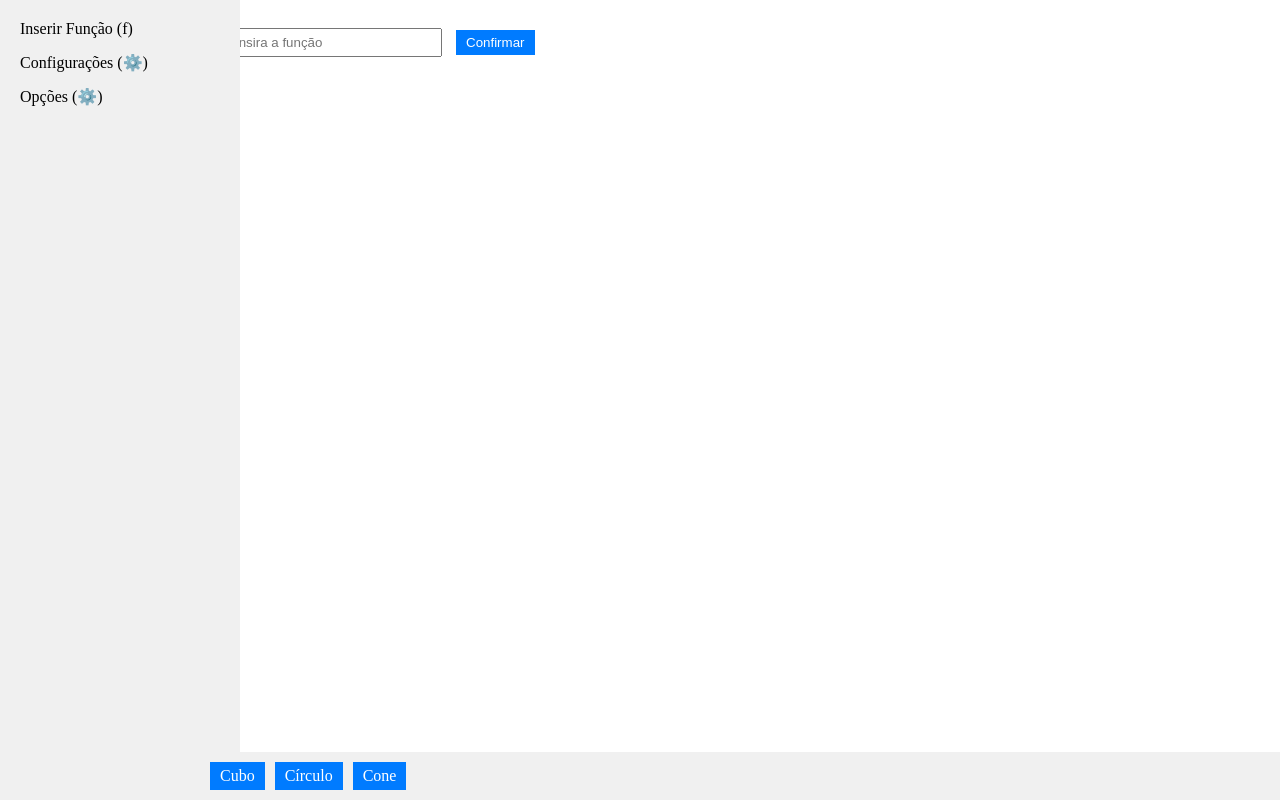
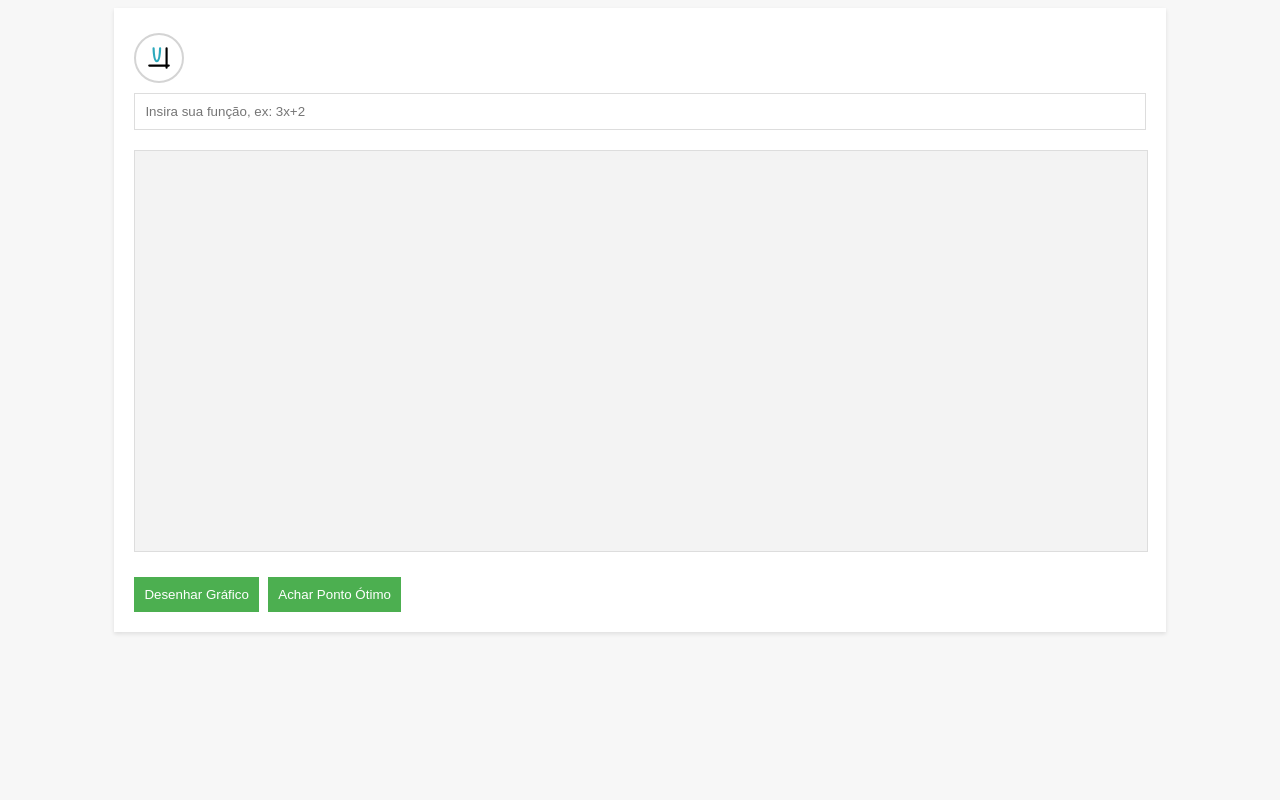
Before and after one commit to Irismaper/ONL, a plain HTML site: page index.html in a window 1280 px wide. Drawn offline with Linux system fonts and the light colour scheme.

Commit message:
adicionando esqueleto

```diff
--- a/index.html
+++ b/index.html
@@ -1,38 +1,55 @@
 <!DOCTYPE html>
+
 <html lang="en">
+
 <head>
+
 <meta charset="UTF-8">
+
 <meta name="viewport" content="width=device-width, initial-scale=1.0">
-    <title>Geogebra-like App</title>
+
+<title>Calculadora de Ponto Ótimo</title>
+
 <link rel="stylesheet" href="styles.css">
+
 </head>
+
 <body>
-    <div class="sidebar">
-        <div class="sidebar-option">Inserir Função (f)</div>
-        <div class="sidebar-option">Configurações (⚙️)</div>
-        <div class="sidebar-option">
-            Opções (⚙️)
-            <ul class="options-dropdown">
-                <li>Otimizar</li>
-                <li>Lacuna</li>
-                <li>Ajuda</li>
-            </ul>
+
+<div id="calculator">
+
+  <div id="presets">
+
+    <!-- Botão com ícone SVG para a função quadrática -->
+
+    <button class="preset-btn" onclick="setFunction('x^2')" title="f(x) = x^2">
+
+      <svg class="icon" viewBox="0 0 24 24">fill="#000000" width="800px" height="800px" viewBox="0 0 24 24" id="parabolic-function-2" data-name="Line Color" xmlns=http://www.w3.org/2000/svg class="icon line-color"><path id="secondary" d="M7,3c.22,6.85,1.22,12,3,12s2.78-5.15,3-12" style="fill: none; stroke: rgb(44, 169, 188); stroke-linecap: round; stroke-linejoin: round; stroke-width: 2;"></path><path id="primary" d="M19,21V3m2,16H3" style="fill: none; stroke: rgb(0, 0, 0); stroke-linecap: round; stroke-linejoin: round; stroke-width: 2;"></path></svg>
+
+    </button>
+
+    <!-- Adicionar mais botões com ícones SVG para outras funções -->
+
+    <!-- ... -->
+
   </div>
+
+  <input type="text" id="function-input" placeholder="Insira sua função, ex: 3x+2">
+
+  <div id="graph-container">
+
+    <canvas id="graph-canvas" width="600" height="400"></canvas>
+
   </div>
-    <div class="main-content">
-        <div class="function-input">
-            <input type="text" placeholder="Insira a função">
-            <button>Confirmar</button>
+
+  <button id="draw-button" onclick="drawGraph()">Desenhar Gráfico</button>
+
+  <button id="optimal-point-button" onclick="findOptimalPoint()">Achar Ponto Ótimo</button>
+
 </div>
-        <div class="graph">
-            <!-- Gráfico será renderizado aqui -->
-        </div>
-    </div>
-    <div class="shapes-bar">
-        <div class="shape">Cubo</div>
-        <div class="shape">Círculo</div>
-        <div class="shape">Cone</div>
-        <!-- Adicione mais formas aqui -->
-    </div>
+
+<script src="script.js"></script>
+
 </body>
+
 </html>
--- a/styles.css
+++ b/styles.css
@@ -1,68 +1,141 @@
-/* Estilos para a barra lateral */
-.sidebar {
-    position: fixed;
-    top: 0;
-    left: 0;
-    width: 200px;
-    height: 100%;
-    background-color: #f0f0f0;
-    padding: 20px;
+body {
+
+    font-family: Arial, sans-serif;
+
+    background-color: #f7f7f7;
+
   }
 
-.sidebar-option {
-    cursor: pointer;
-    margin-bottom: 15px;
+
+
+  #calculator {
+
+    width: 80%;
+
+    margin: 0 auto;
+
+    padding: 20px;
+
+    background-color: #fff;
+
+    box-shadow: 0 2px 4px rgba(0, 0, 0, 0.1);
+
   }
 
-.options-dropdown {
-    display: none;
-    list-style: none;
-    padding-left: 0;
+
+
+  #function-input {
+
+    display: block;
+
+    width: 100%;
+
+    box-sizing: border-box;
+
+    margin: 10px 0;
+
+    padding: 10px;
+
+    border: 1px solid #ddd;
+
   }
 
-.sidebar-option:hover .options-dropdown {
-    display: block;
+
+
+  #graph-container {
+
+    width: 100%;
+
+    height: 400px;
+
+    margin: 20px 0;
+
+    background-color: #f3f3f3;
+
+    border: 1px solid #ddd;
+
   }
 
-/* Estilos para o conteúdo principal */
-.main-content {
-    margin-left: 200px; /* Largura da barra lateral */
-    padding: 20px;
+
+
+  button {
+
+    padding: 10px;
+
+    margin-top: 5px;
+
+    margin-right: 5px;
+
+    cursor: pointer;
+
+    border: none;
+
+    background-color: #4CAF50;
+
+    color: white;
+
   }
 
-.function-input {
-    margin-bottom: 20px;
+
+
+  button:hover {
+
+    background-color: #45a049;
+
   }
 
-.function-input input {
-    width: 200px;
-    padding: 5px;
-    margin-right: 10px;
+
+
+  #presets {
+
+    margin-bottom: 10px;
+
   }
 
-.function-input button {
-    padding: 5px 10px;
-    background-color: #007bff;
-    color: #fff;
-    border: none;
-    cursor: pointer;
+
+
+  .preset-btn {
+
+    display: inline-flex;
+
+    justify-content: center;
+
+    align-items: center;
+
+    width: 50px;
+
+    height: 50px;
+
+    border-radius: 50%;
+
+    border: 2px solid #d4d4d4;
+
+    margin-right: 10px;
+
+    background-color: white;
+
+    transition: background-color 0.3s, transform 0.3s;
+
   }
 
-/* Estilos para a barra de formas */
-.shapes-bar {
-    position: fixed;
-    bottom: 0;
-    left: 200px; /* Largura da barra lateral */
-    width: calc(100% - 200px); /* Subtrai a largura da barra lateral */
-    background-color: #f0f0f0;
-    padding: 10px;
-    display: flex;
+
+
+  .preset-btn:hover {
+
+    background-color: #e6e6e6;
+
+    transform: scale(1.1);
+
   }
 
-.shape {
-    cursor: pointer;
-    padding: 5px 10px;
-    margin-right: 10px;
-    background-color: #007bff;
-    color: #fff;
+
+
+  .icon {
+
+    width: 30px;
+
+    height: 30px;
+
+    fill: #333;
+
   }
```
Lines whose indentation alone changed are shown as unchanged.
